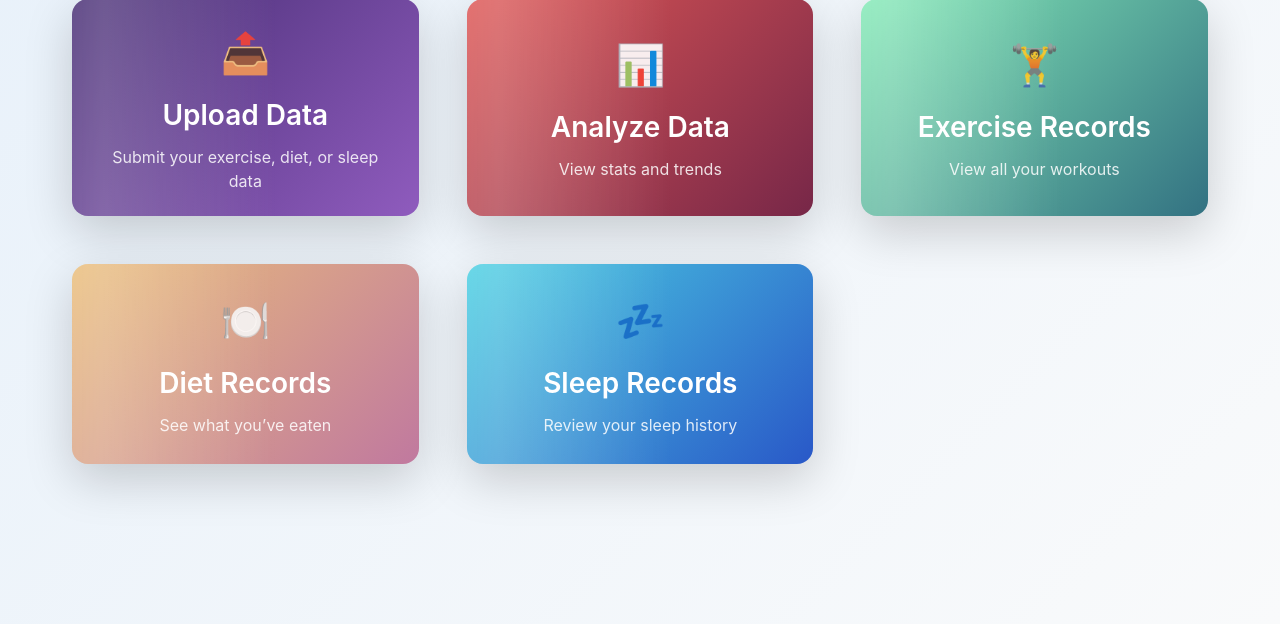
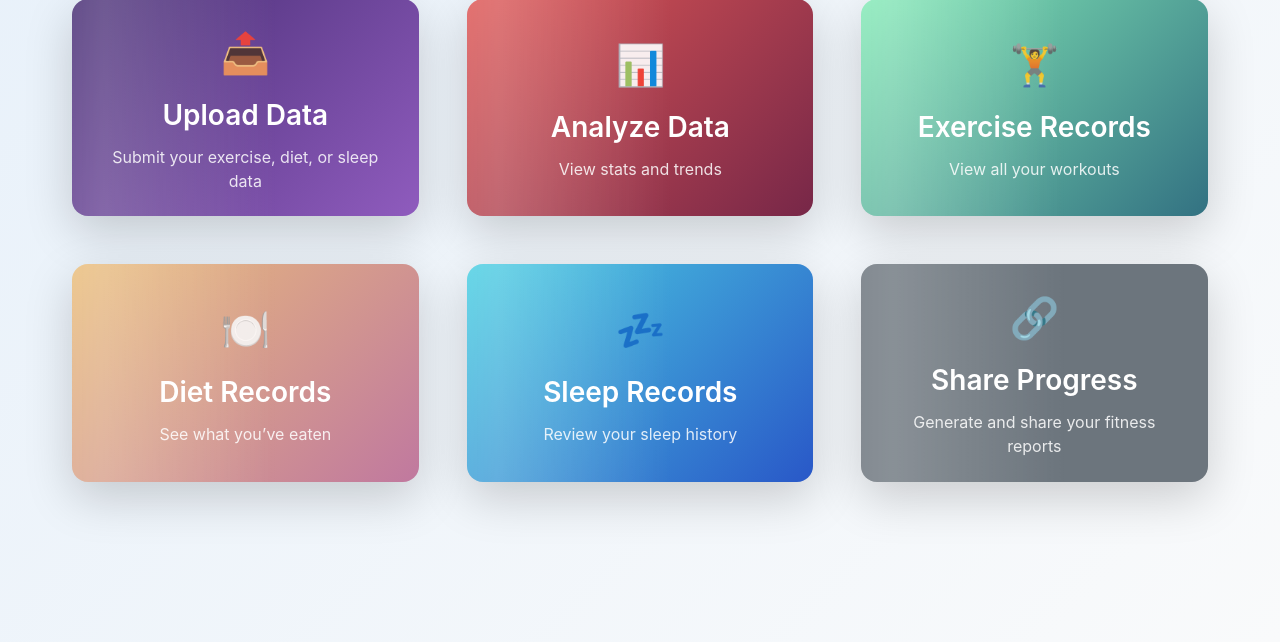
Before and after one commit to harshit-3/CITS_5505_Group_25, a Flask app: page /dashboard in a window 1280 px wide. Shown: the part 338-980 px from the top of the page. Run offline with Flask 3, Linux system fonts and the light colour scheme; a user stored in the database is signed in.

Commit message:
create analysis and share pagesand routes

```diff
--- a/app/routes.py
+++ b/app/routes.py
@@ -163,3 +163,18 @@ def sleep_records():
     user_id = session["user_id"]
     records = SleepEntry.query.filter_by(user_id=user_id).order_by(SleepEntry.sleep_start.desc()).all()
     return render_template("sleep_records.html", records=records)
+
+
+@main.route("/analysis")
+def analysis():
+    if "user_id" not in session:
+        flash("Please log in to view analysis.", "warning")
+        return redirect(url_for("main.login"))
+    return render_template("analysis.html")
+
+@main.route("/share")
+def share():
+    if "user_id" not in session:
+        flash("Please log in to share your progress.", "warning")
+        return redirect(url_for("main.login"))
+    return render_template("share.html")
--- a/app/templates/dashboard.html
+++ b/app/templates/dashboard.html
@@ -30,7 +30,7 @@
 
     <!-- Analyze Data Card -->
     <div class="col" data-aos="zoom-in" data-aos-delay="200">
-      <a href="#" class="text-decoration-none">
+      <a href="{{ url_for('main.analysis') }}" class="text-decoration-none">
         <div class="card card-custom bg-primary shadow-lg h-100 text-center p-4">
           <div class="card-icon">📊</div>
           <h4 class="card-title">Analyze Data</h4>
@@ -71,6 +71,17 @@
         </div>
       </a>
     </div>
+
+    <!-- Share Progress Card -->
+    <div class="col" data-aos="zoom-in" data-aos-delay="600">
+      <a href="{{ url_for('main.share') }}" class="text-decoration-none">
+        <div class="card card-custom bg-secondary shadow-lg h-100 text-center p-4">
+          <div class="card-icon">🔗</div>
+          <h4 class="card-title">Share Progress</h4>
+          <p class="card-text">Generate and share your fitness reports</p>
+        </div>
+      </a>
+    </div>
   </div>
 </main>
 
--- a/app/templates/index.html
+++ b/app/templates/index.html
@@ -24,7 +24,7 @@
           <li>Harshit Gadhiya 23981757</li>
         </ul>
       </div>
-      <a class="btn btn-primary btn-lg mt-3" href="{{ url_for('main.login') }}">Let's Go</a>
+      <a class="btn btn-primary btn-lg mt-3" href="{{ url_for('main.dashboard') if logged_in else url_for('main.login') }}">Let's Go</a>
     </div>
   </div>
 
```
Also changed, not shown: app/templates/analysis.html (added, +8 -0 lines), app/templates/share.html (added, +8 -0 lines), instance/tracker.db.
